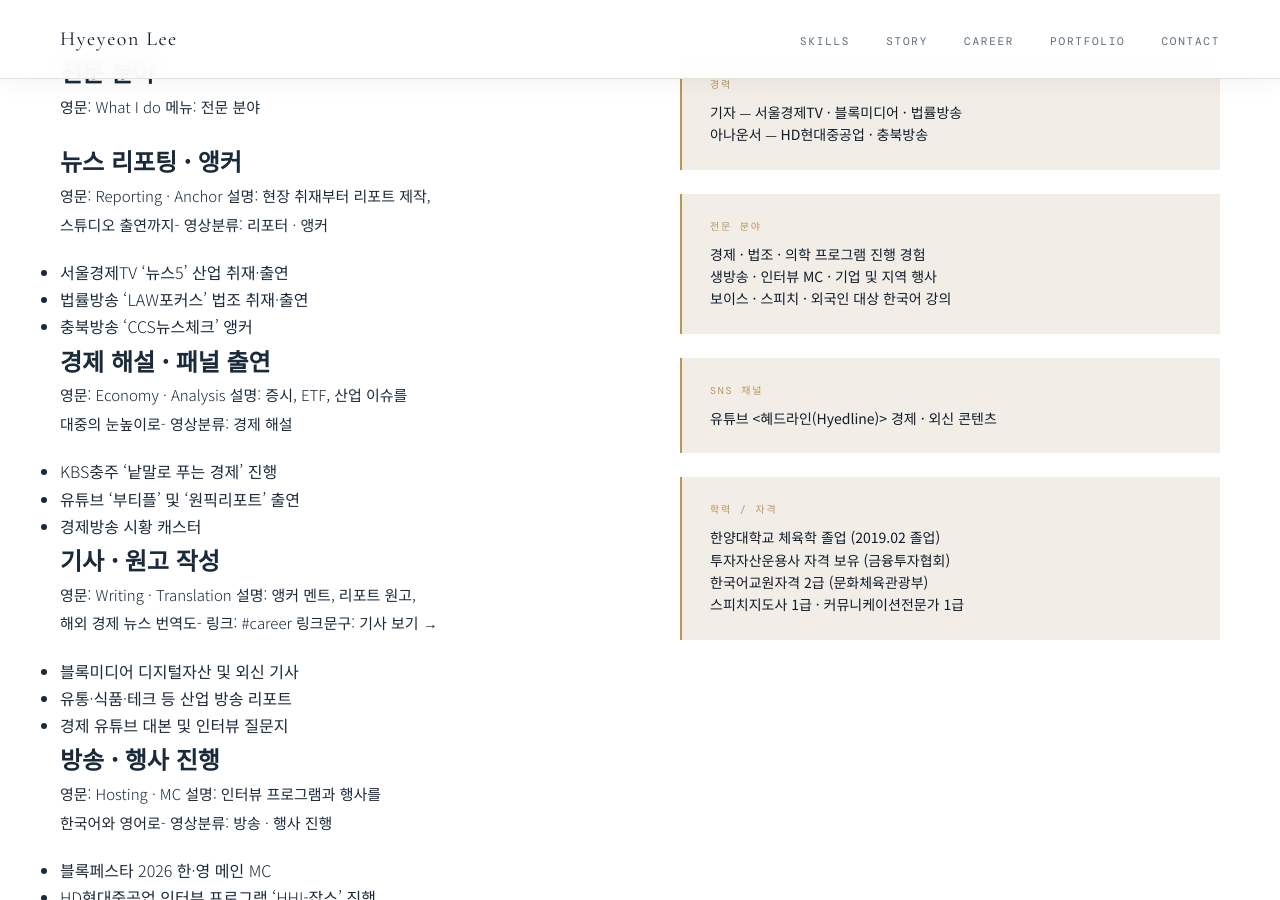
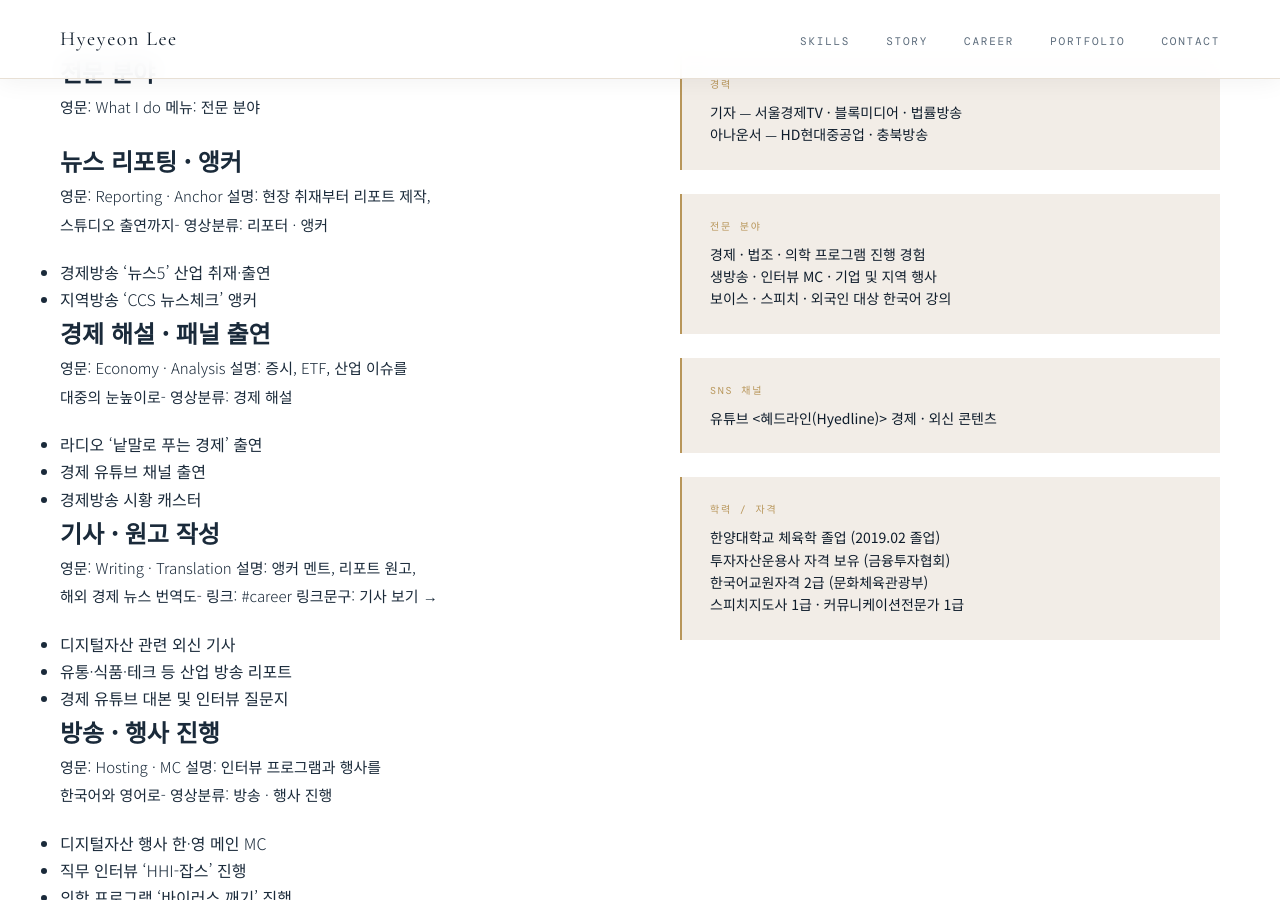
Before and after one commit to annhylee/annhylee.github.io, a Jekyll site: the page built from content/services.md, in a window 1280 px wide and 900 px high, scrolled down 1922 px. Built offline with Jekyll 4.4.1, drawn with Linux system fonts in a browser that asks for light colours; some web fonts are replaced; our own code applies the rules of GitHub Pages for plain Markdown files; some of the changed text lies outside the part shown.

Commit message:
Update services.md

```diff
--- a/content/services.md
+++ b/content/services.md
@@ -15,16 +15,15 @@
 영문: Reporting · Anchor
 설명: 현장 취재부터 리포트 제작,<br>스튜디오 출연까지-
 영상분류: 리포터 · 앵커
-- 서울경제TV '뉴스5' 산업 취재·출연
-- 법률방송 'LAW포커스' 법조 취재·출연
-- 충북방송 'CCS뉴스체크' 앵커
+- 경제방송 '뉴스5' 산업 취재·출연
+- 지역방송 'CCS 뉴스체크' 앵커
 
 ## 경제 해설 · 패널 출연
 영문: Economy · Analysis
 설명: 증시, ETF, 산업 이슈를<br>대중의 눈높이로-
 영상분류: 경제 해설
-- KBS충주 '낱말로 푸는 경제' 진행
-- 유튜브 '부티플' 및 '원픽리포트' 출연
+- 라디오 '낱말로 푸는 경제' 출연
+- 경제 유튜브 채널 출연
 - 경제방송 시황 캐스터
 
 ## 기사 · 원고 작성
@@ -32,7 +31,7 @@
 설명: 앵커 멘트, 리포트 원고,<br>해외 경제 뉴스 번역도-
 링크: #career
 링크문구: 기사 보기 →
-- 블록미디어 디지털자산 및 외신 기사
+- 디지털자산 관련 외신 기사
 - 유통·식품·테크 등 산업 방송 리포트
 - 경제 유튜브 대본 및 인터뷰 질문지
 
@@ -40,13 +39,13 @@
 영문: Hosting · MC
 설명: 인터뷰 프로그램과 행사를<br>한국어와 영어로-
 영상분류: 방송 · 행사 진행
-- 블록페스타 2026 한·영 메인 MC
-- HD현대중공업 인터뷰 프로그램 'HHI-잡스' 진행
-- 법률방송 의학정보 프로그램 '바이러스 깨기' 진행
+- 디지털자산 행사 한·영 메인 MC
+- 직무 인터뷰 'HHI-잡스' 진행
+- 의학 프로그램 '바이러스 깨기' 진행
 
 ## 내레이션 · 성우
 영문: Voice
 설명: 기업 홍보영상과 다큐멘터리,<br>VCR 내레이션까지-
 영상분류: 내레이션
-- HD현대중공업 홍보영상 · 다큐멘터리 성우
-- CCS충북방송 '생방송 마을회관' VCR 내레이션
+- 기업 홍보영상·다큐멘터리 성우
+- 프로그램 VCR 내레이션
```
